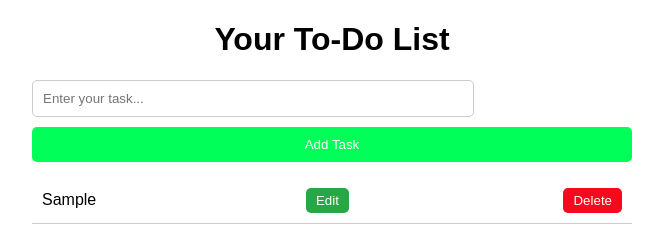
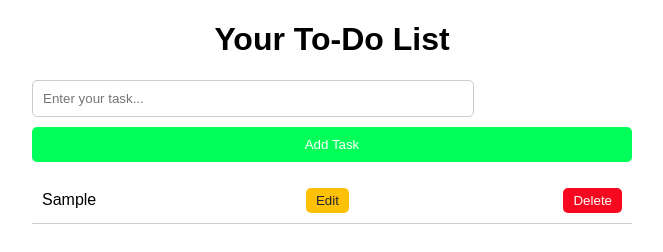
Before and after one commit to Jerry-Ferry11/VS, a plain HTML site: page ToDoList 2.0/todo.html in a window 1280 px wide. Both pictures are taken after typing "Sample" into the empty fields and a click on the button "Add Task". Shown: the whole page, without its empty margins (308-971 px from the left). Drawn offline with Linux system fonts and the light colour scheme.

Commit message:
Additional changes to the project

```diff
--- a/ToDoList 2.0/script.js
+++ b/ToDoList 2.0/script.js
@@ -24,4 +24,10 @@ function addTodoItem(todoText) {
     deleteBtn.addEventListener('click', function() {
         li.remove();
     });
+
+    const editBtn = li.querySelector('.edit-btn');
+    editBtn.addEventListener('click', function() {
+        console.log('Edit button clicked for:', todoText);
+    });
+
 }
--- a/ToDoList 2.0/styles.css
+++ b/ToDoList 2.0/styles.css
@@ -93,3 +93,13 @@ li {
 .delete-btn:hover {
     background-color:  #b80819;
 }
+
+.edit-btn {
+    background-color: #ffc107;
+    color: #212529;
+    border: none;
+    border-radius: 5px;
+    padding: 5px 10px;
+    cursor: pointer;
+    margin-right: 5px; /* Adjust spacing between buttons */
+}
```
